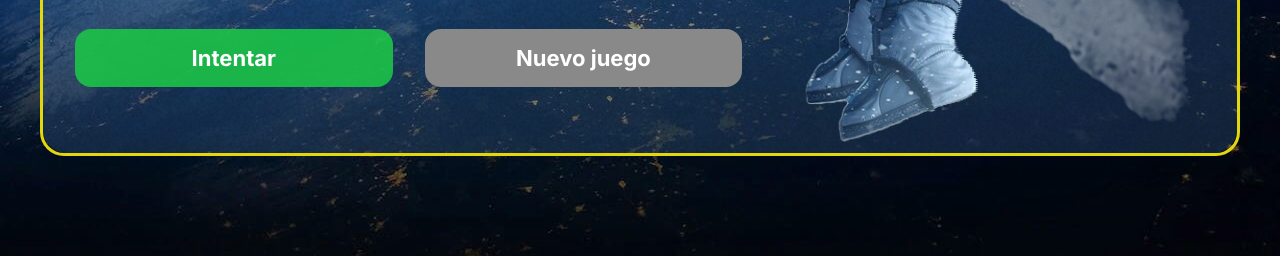
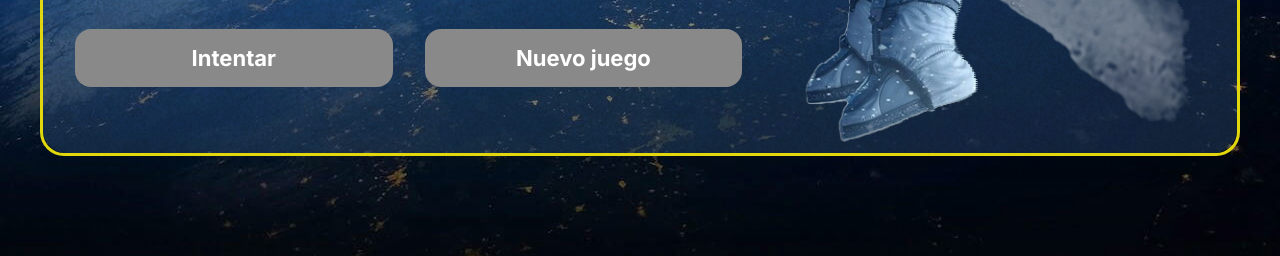
Before and after one commit to wRodrig022/juego-numero-secreto-responsive-1, a plain HTML site: page index.html in a window 1280 px wide. Shown: the part 544-800 px from the top of the page. Drawn offline with Linux system fonts and the light colour scheme.

Commit message:
Update index.html

```diff
--- a/index.html
+++ b/index.html
@@ -23,7 +23,7 @@
                 </div>
                 <input type="number" id="valorUsuario" min="1" max="10" class="container__input">
                 <div class="chute container__botones">
-                    <button onclick="intentarNumero();" class="container__boton" id="intentar">Intentar</button>
+                    <button onclick="intentarNumero();" class="container__boton" id="intentar" disabled>Intentar</button>
                     <button onclick="reiniciarJuego();" class="container__boton" id="reiniciar" disabled>Nuevo juego</button>
                 </div>
             </div>
```
